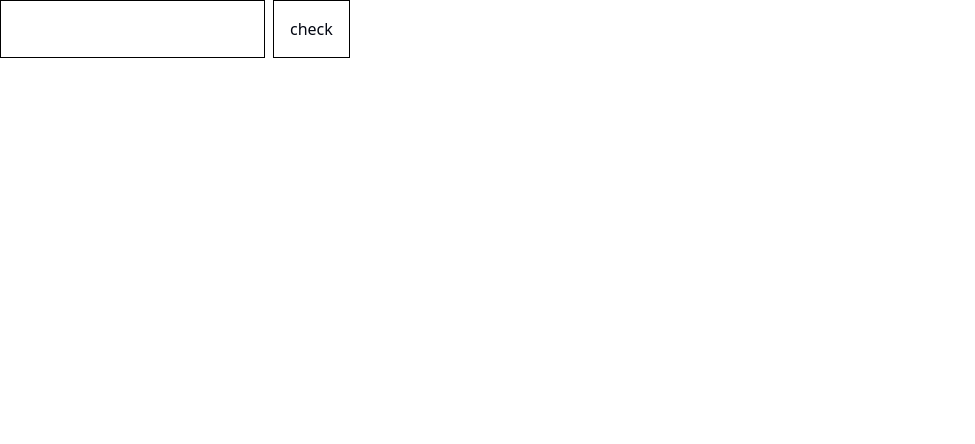
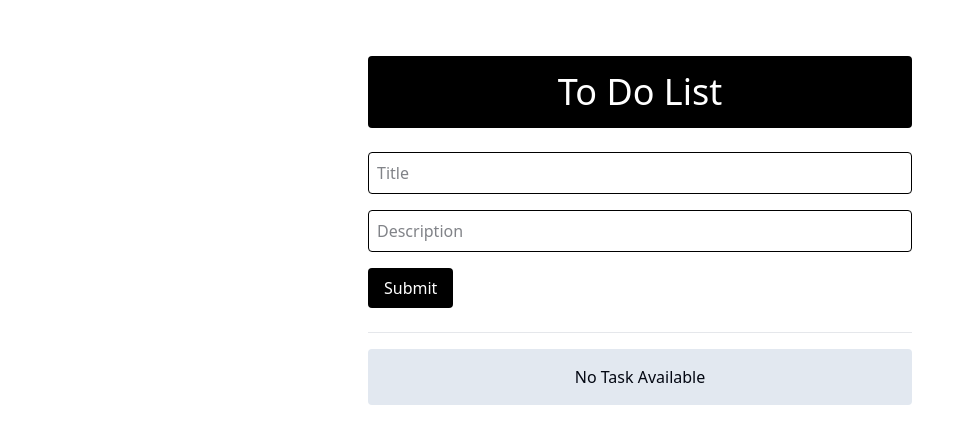
Before and after one commit to HamzaShmai/nextapp, a Next.js app: page /Todo in a window 1280 px wide. Shown: the top 444 px of the page, without its empty margins (0-975 px from the left). Built offline with nearby package versions, Linux system fonts and the light colour scheme.

Commit message:
new changes

```diff
--- a/app/Todo/page.tsx
+++ b/app/Todo/page.tsx
@@ -1,53 +1,60 @@
 "use client";
-import { exit } from "process";
-import React, { useEffect, useState } from "react";
+import React, { useState } from "react";
 
 const Page = () => {
-  const [item, setItem] = useState("");
-  const [data, setData] = useState([]);
+  const [title, setTitle] = useState("");
+  const [desc, setDesc] = useState("");
+  const [toti, setToti] = useState<{ title: string; desc: string }[]>([]);
 
-  const submit = (e) => {
+  const SubmitForm = (e: React.FormEvent<HTMLFormElement>) => {
     e.preventDefault();
-    setData([...data, item]);
-    setItem("");
+    if (!title.trim() || !desc.trim()) return;
+    setToti([...toti, { title, desc }]);
+    setTitle("");
+    setDesc("");
   };
-  const removeItem = async(itemIndex) => {
-   console.log(itemIndex)
-   data.map((dataItem , index)=>{
-    console.log(dataItem , index);
-    if(itemIndex == index){
-      console.log("found it at "+index);
 
-      data.pop(index);
-      setData(data)
+  let render: React.ReactNode = <h2 className="text-center">No Task Available</h2>;
 
-    }
-   })
+  if (toti.length > 0) {
+    render = toti.map((t, i) => (
+      <div key={i} className="bg-white shadow p-4 mb-2 rounded">
+        <h5 className="font-bold">{t.title}</h5>
+        <p>{t.desc}</p>
+      </div>
+    ));
+  }
 
-  };
   return (
-    <div>
-      <input
-        type="text"
-        required
-        value={item}
-        className="border border-black p-4"
-        onChange={(e) => setItem(e.target.value)}
-      />
-      <button onClick={submit} className="border border-black p-4 ml-2">
-        check
-      </button>
-
-      <div className="mt-4">
-        {
-        data.map((itemNew, index) => (
-          <div key={index} className="flex items-center gap-4">
-            <h1>{itemNew}</h1>
-            <button onClick={(e)=>removeItem(index)}>X</button>
-
-
-          </div>
-        ))}
+    <div className="max-w-xl mx-auto mt-10 p-4">
+      <h2 className="bg-black text-white text-4xl text-center p-4 mb-6 rounded">
+        To Do List
+      </h2>
+      <form onSubmit={SubmitForm} className="space-y-4 mb-6">
+        <input
+          type="text"
+          className="w-full border border-black p-2 rounded"
+          placeholder="Title"
+          value={title}
+          onChange={(e) => setTitle(e.target.value)}
+        />
+        <input
+          type="text"
+          className="w-full border border-black p-2 rounded"
+          placeholder="Description"
+          value={desc}
+          onChange={(e) => setDesc(e.target.value)}
+        />
+        <button
+          type="submit"
+          className="bg-black text-white px-4 py-2 rounded hover:bg-gray-800"
+        >
+          Submit
+        </button>
+      </form>
+      <hr className="mb-4" />
+      <div className="bg-slate-200 p-4 rounded">
+        {render}
       </div>
     </div>
   );
--- a/app/Todofinal/page.tsx
+++ b/app/Todofinal/page.tsx
@@ -1,55 +1,63 @@
-// "use client"
-// import React, { useState } from 'react'
+"use client";
+import React, { useState } from "react";
 
-// const Page = () => {
-//   const [title, setTitle] = useState("")
-//   const [desc, setDesc] = useState("")
-//   const [toti, setToti] = useState<{ title: string; desc: string }[]>([]);
+const Page = () => {
+  const [title, setTitle] = useState("");
+  const [desc, setDesc] = useState("");
+  const [toti, setToti] = useState<{ title: string; desc: string }[]>([]);
 
-//   const SubmitForm = (e: React.FormEvent<HTMLFormElement>) => {
-//     e.preventDefault();
-//     setToti([...toti, { title, desc }]);
-//     setTitle("");
-//     setDesc("");
-//   };
+  const SubmitForm = (e: React.FormEvent<HTMLFormElement>) => {
+    e.preventDefault();
+    if (!title.trim() || !desc.trim()) return;
+    setToti([...toti, { title, desc }]);
+    setTitle("");
+    setDesc("");
+  };
 
+  let render: React.ReactNode = <h2 className="text-center">No Task Available</h2>;
 
-//   let render = <h2>No Task Available</h2>
-//   if (toti.length > 0) {
-//     render = toti.map((t, i) => (
-//       <div>
-//         <h5>{t.title}</h5>
-//         <h5>{t.desc}</h5>
-//       </div>
-//     ))
-//   }
+  if (toti.length > 0) {
+    render = toti.map((t, i) => (
+      <div key={i} className="bg-white shadow p-4 mb-2 rounded">
+        <h5 className="font-bold">{t.title}</h5>
+        <p>{t.desc}</p>
+      </div>
+    ));
+  }
 
-//   return (
-//     <div>
-//       <h2 className='bg-black text-white text-4xl'>To Do List</h2>
-//       <form onSubmit={SubmitForm}>
-//         <input
-//           type="text"
-//           className='border border-black'
-//           placeholder='Title'
-//           value={title}
-//           onChange={(e) => setTitle(e.target.value)}
-//         />
-//         <input
-//           type="text"
-//           className='border border-black'
-//           placeholder='Description'
-//           value={desc}
-//           onChange={(e) => setDesc(e.target.value)}
-//         />
-//         <button className='bg-black text-white p-2'>Submit</button>
-//       </form>
-//       <hr />
-//       <div className='bg-slate-400 p-2'>
-//         <ul>{render}</ul>
-//       </div>
-//     </div>
-//   )
-// }
+  return (
+    <div className="max-w-xl mx-auto mt-10 p-4">
+      <h2 className="bg-black text-white text-4xl text-center p-4 mb-6 rounded">
+        To Do List
+      </h2>
+      <form onSubmit={SubmitForm} className="space-y-4 mb-6">
+        <input
+          type="text"
+          className="w-full border border-black p-2 rounded"
+          placeholder="Title"
+          value={title}
+          onChange={(e) => setTitle(e.target.value)}
+        />
+        <input
+          type="text"
+          className="w-full border border-black p-2 rounded"
+          placeholder="Description"
+          value={desc}
+          onChange={(e) => setDesc(e.target.value)}
+        />
+        <button
+          type="submit"
+          className="bg-black text-white px-4 py-2 rounded hover:bg-gray-800"
+        >
+          Submit
+        </button>
+      </form>
+      <hr className="mb-4" />
+      <div className="bg-slate-200 p-4 rounded">
+        {render}
+      </div>
+    </div>
+  );
+};
 
-// export default Page
+export default Page;
```
